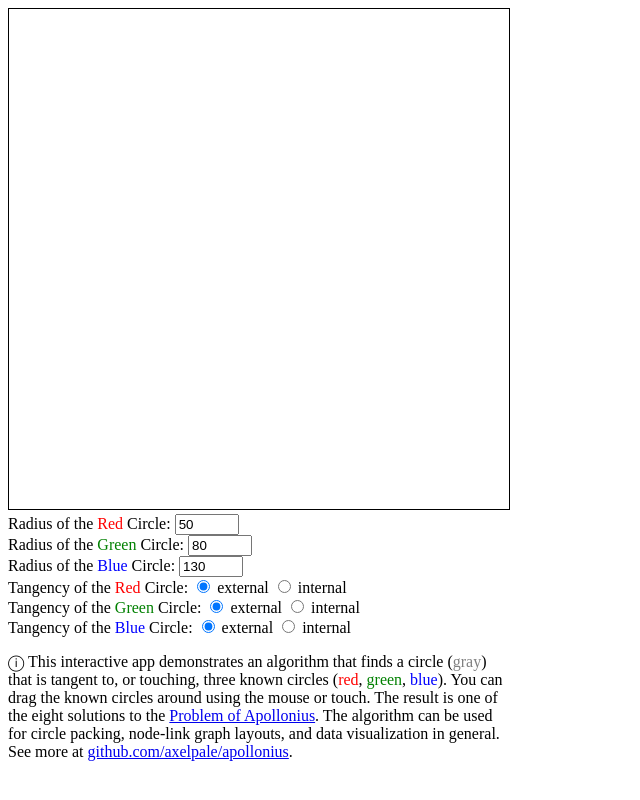
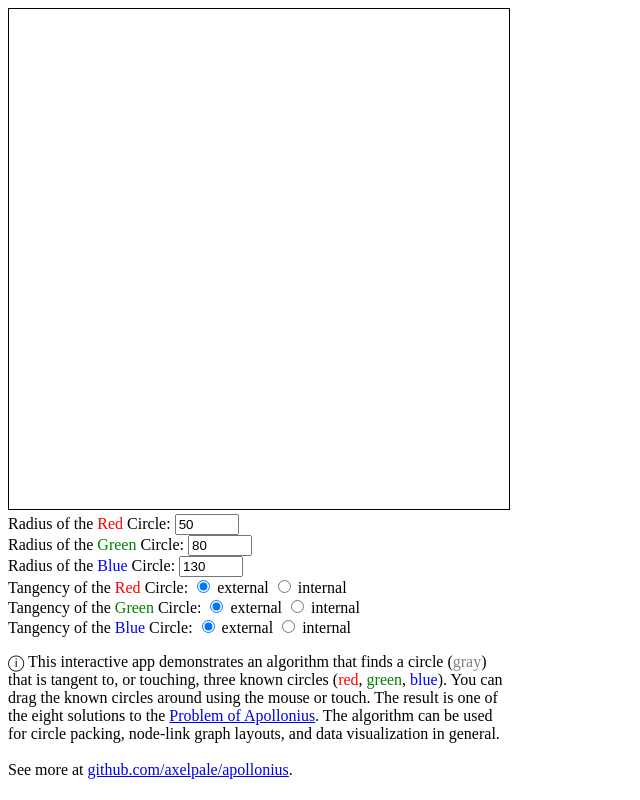
Before and after one commit to axelpale/apollonius, a website: page demo.html in a window 1280 px wide. Shown: the whole page, without its empty margins (0-640 px from the left). Drawn offline with Linux system fonts and the light colour scheme; a script that the page names is missing.

Commit message:
improve intro and demo punctuation

```diff
--- a/demo.html
+++ b/demo.html
@@ -55,7 +55,7 @@
       (<span style="color: red;">red</span>, <span style="color: green;">green</span>, <span style="color: blue;">blue</span>).
       You can drag the known circles around using the mouse or touch.
       The result is one of the eight solutions to the <a href="https://en.wikipedia.org/wiki/Problem_of_Apollonius">Problem of Apollonius</a>.
-      The algorithm can be used for circle packing, node-link graph layouts, and data visualization in general.<br>
+      The algorithm can be used for circle packing, node-link graph layouts, and data visualization in general.<br><br>
       See more at <a href="https://github.com/axelpale/apollonius">github.com/axelpale/apollonius</a>.
     </p>
     <script>
```
Also changed, not shown: README.md.
